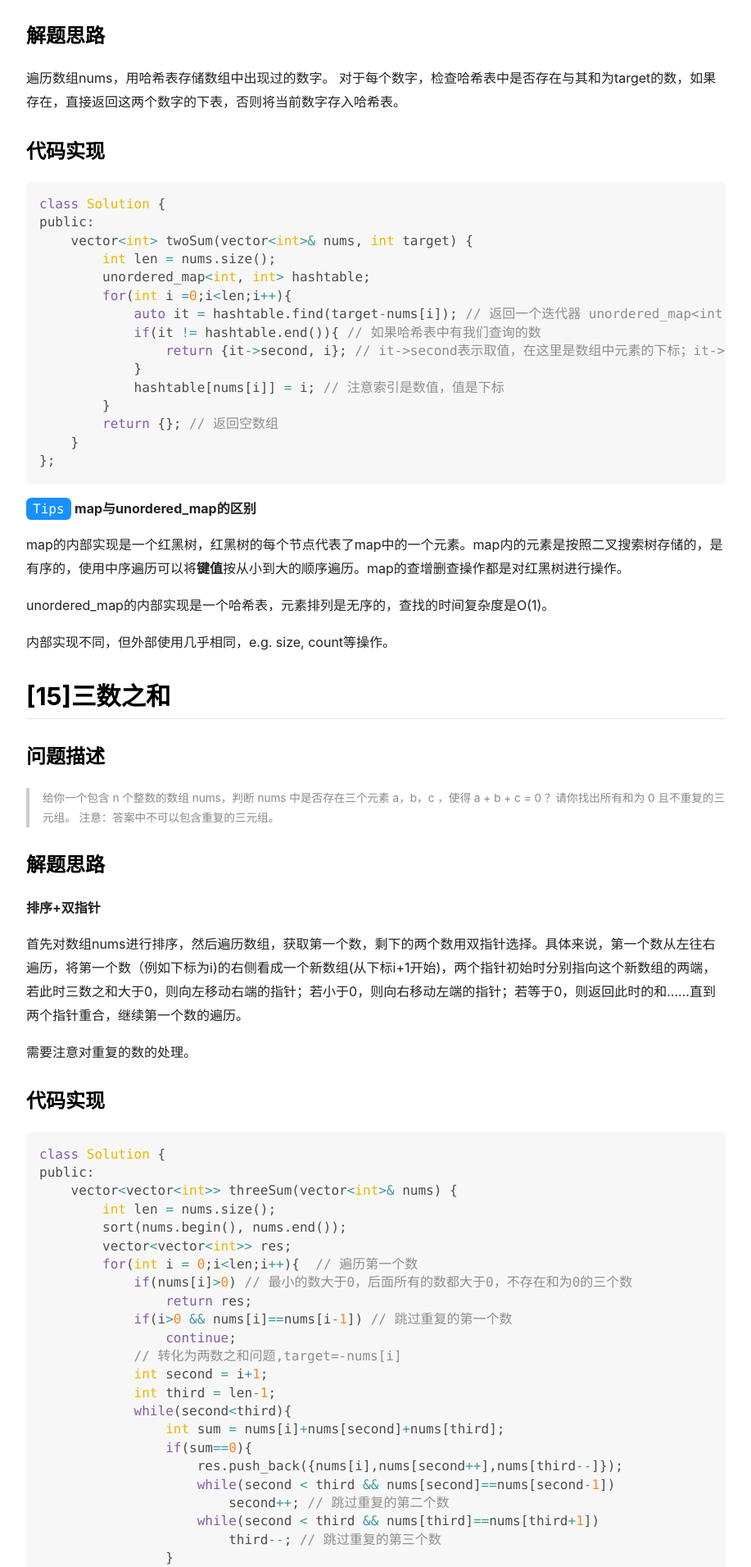
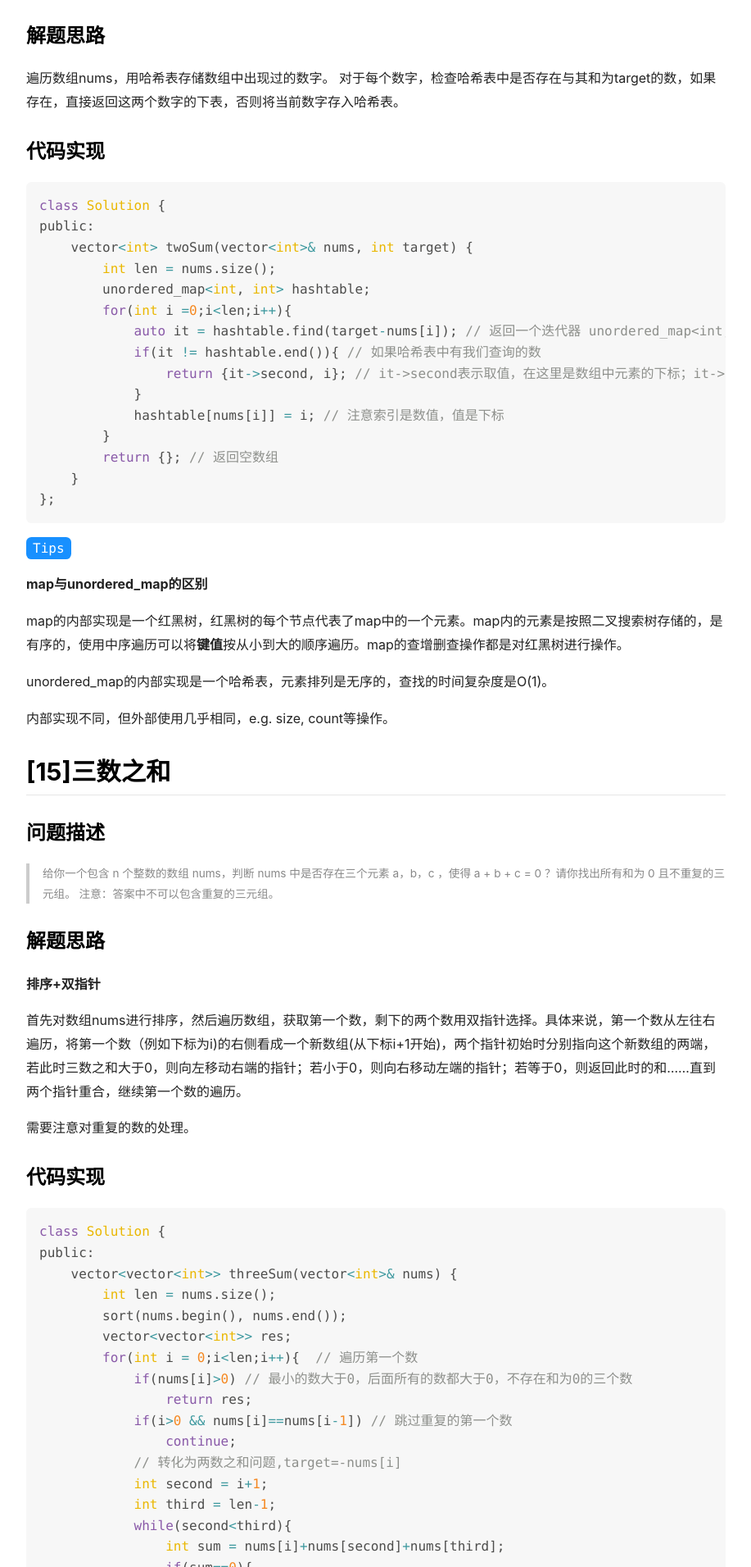
Before and after one commit to SincereJoy/SincereJoy.github.io, a Jekyll site: the page built from _posts/2022-6-07-leetcode-array-nums-sum.md, in a window 1280 px wide. Shown: the part 462-2373 px from the top of the page at 82% size, without its empty margins (71-988 px from the left). Built offline with Jekyll 4.4.1, drawn with Linux system fonts in a browser that asks for light colours; nearby versions of some CDN libraries; comment, search, counter and statistics services are not loaded; some of the changed text lies outside the part shown.

```diff
--- a/_posts/2022-6-07-leetcode-array-nums-sum.md
+++ b/_posts/2022-6-07-leetcode-array-nums-sum.md
@@ -37,6 +37,7 @@ public:
 ~~~
 
 `Tips`{:.info}
+
 **map与unordered_map的区别**
 
 map的内部实现是一个红黑树，红黑树的每个节点代表了map中的一个元素。map内的元素是按照二叉搜索树存储的，是有序的，使用中序遍历可以将**键值**按从小到大的顺序遍历。map的查增删查操作都是对红黑树进行操作。
--- a/_sass/common/_reset.scss
+++ b/_sass/common/_reset.scss
@@ -138,7 +138,7 @@ pre, code {
 
 code {
   font-size: map-get($base, font-size);
-  line-height: map-get($base, line-height-sm);
+  line-height: map-get($base, line-height);
 }
 
 figure > img {
```
Also changed, not shown: other parts of _posts/2022-6-07-leetcode-array-nums-sum.md (+1 -1 lines).
